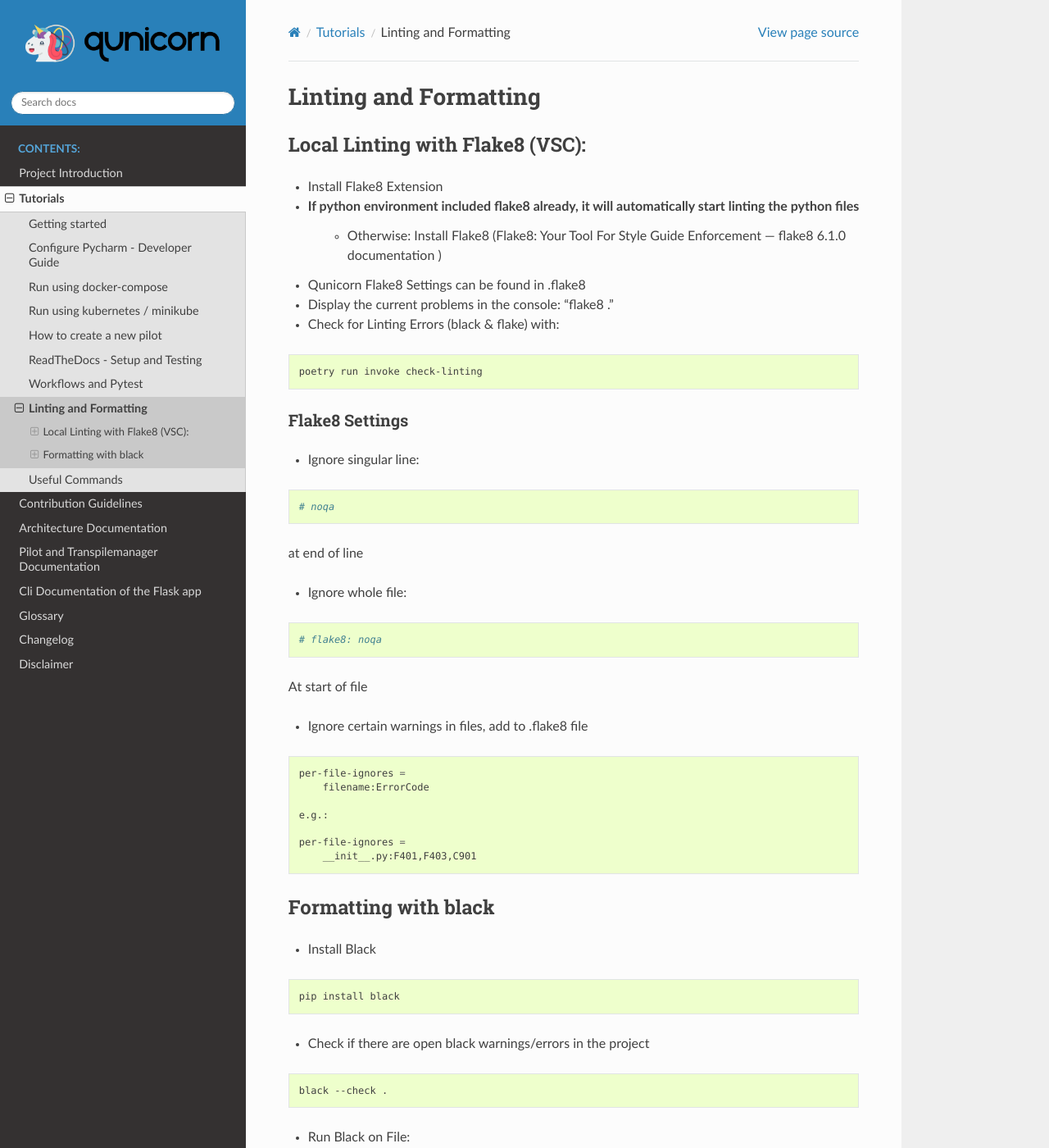
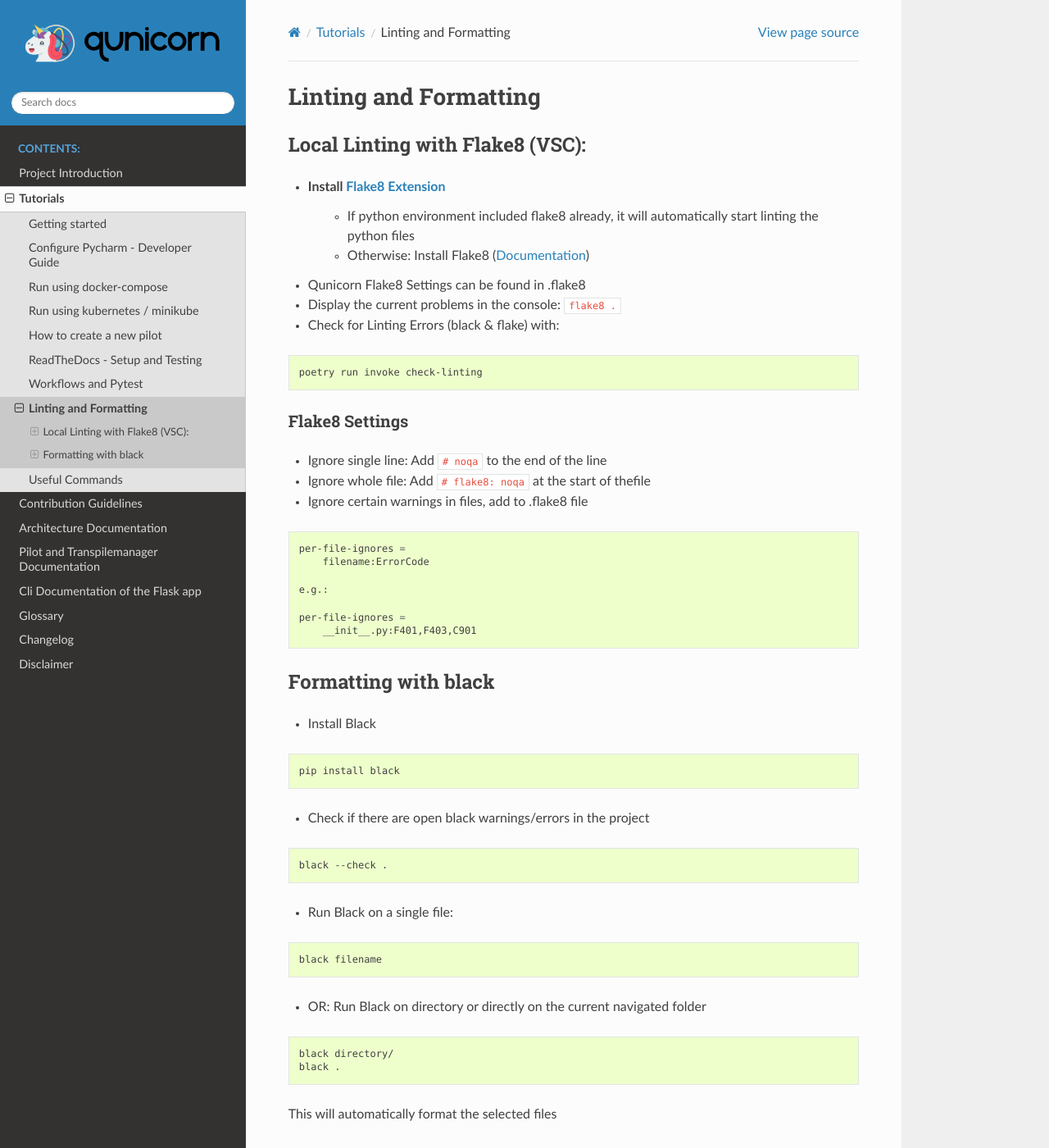
Before and after one commit to qunicorn/qunicorn-core, a Sphinx documentation site: the page built from docs/tutorials/linting_formatting.rst, in a window 1280 px wide and 1400 px high. Shown: the whole window at 82% size. Built offline with Sphinx 7.4.7 and the Read the Docs theme 2.0.0, drawn with Linux system fonts in a browser that asks for light colours; pages that are not in the unit, such as notebooks, are missing from menus; some of the changed text lies outside the part shown.

Commit message:
Improved documentation of tutorials

```diff
--- a/docs/tutorials/linting_formatting.rst
+++ b/docs/tutorials/linting_formatting.rst
@@ -4,11 +4,11 @@ Linting and Formatting
 Local Linting with Flake8 (VSC):
 ################################
 
-* Install Flake8 Extension
-* If python environment included flake8 already, it will automatically start linting the python files
-    * Otherwise: Install Flake8 (Flake8: Your Tool For Style Guide Enforcement — flake8 6.1.0 documentation )
+* Install `Flake8 Extension <https://marketplace.visualstudio.com/items?itemName=ms-python.flake8>`_
+    * If python environment included flake8 already, it will automatically start linting the python files
+    * Otherwise: Install Flake8 (`Documentation <https://flake8.pycqa.org/en/latest/>`_)
 * Qunicorn Flake8 Settings can be found in .flake8
-* Display the current problems in the console: “flake8 .”
+* Display the current problems in the console: :code:`flake8 .`
 * Check for Linting Errors  (black & flake) with:
 
 .. code-block:: bash
@@ -18,21 +18,9 @@ Local Linting with Flake8 (VSC):
 Flake8 Settings
 ****************
 
-* Ignore singular line:
+* Ignore single line: Add :code:`# noqa` to the end of the line
 
-.. code-block:: bash
-
-    # noqa
-
-at end of line
-
-* Ignore whole file:
-
-.. code-block:: bash
-
-    # flake8: noqa
-
-At start of file
+* Ignore whole file: Add :code:`# flake8: noqa` at the start of thefile
 
 * Ignore certain warnings in files, add to .flake8 file
 
@@ -61,7 +49,7 @@ Formatting with black
 
     black --check .
 
-* Run Black on File:
+* Run Black on a single file:
 
 .. code-block:: bash
 
@@ -71,10 +59,10 @@ Formatting with black
 
 .. code-block:: bash
 
-    black directory
+    black directory/
     black .
 
-    This will automatically format the selected files
+This will automatically format the selected files
 
 * Files or directories can also be excluded
 
@@ -82,7 +70,7 @@ Formatting with black
 
     black --check --extend-exclude="regex" directory
 
-* To get more information on the progress add --verbose option
+* To get more information on the progress add :code:`--verbose` option
 
 Automatic Formatting on Save
 *****************************
--- a/docs/tutorials/pilot_tutorial.rst
+++ b/docs/tutorials/pilot_tutorial.rst
@@ -1,6 +1,6 @@
 How to create a new pilot
 =========================================
-Hint: To see it on a live example:
+For a step-by-step example see:
 :doc:`Create a Qunicorn-Pilot <pilot_tutorial_demo>`
 
 
--- a/docs/tutorials/rtd_setup_testing.rst
+++ b/docs/tutorials/rtd_setup_testing.rst
@@ -22,7 +22,7 @@ Setting up local testing
 
 .. code-block:: bash
 
-    sphinx-apidoc -o .\docs\source\ .\qunicorn_core\
+    sphinx-apidoc -o ./docs/source/ ./qunicorn_core/
 
 
 Updating Requirements
@@ -52,7 +52,7 @@ Testing
 Setting Up Webhook
 **********************
 
-* Create Webhook in Github (Settings -> Webhooks -> Add Webhook)
+* Create Webhook in Github (Settings → Webhooks → Add Webhook)
     * Data from ReadTheDocs can be found under Admin → Integrations
     * Tutorial: `How to manually configure a Git repository integration <https://docs.readthedocs.io/en/latest/guides/git-integrations.html>`_
 * Webhook automatically appears under Integrations
```
Also changed, not shown: other parts of docs/tutorials/rtd_setup_testing.rst (+1 -1 lines), docs/tutorials/testing.rst (+8 -8 lines), docs/tutorials/useful_commands.rst (+5 -5 lines).
